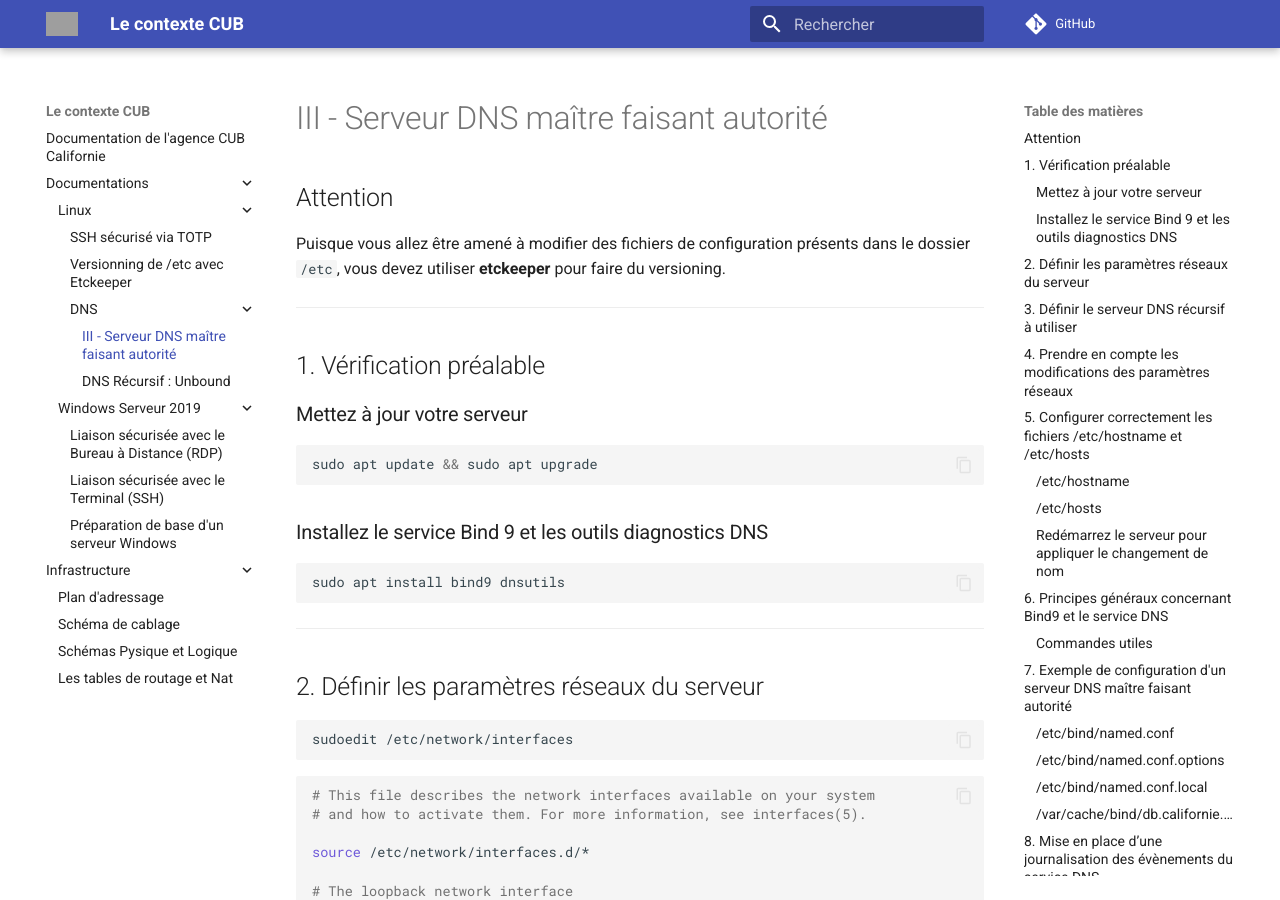
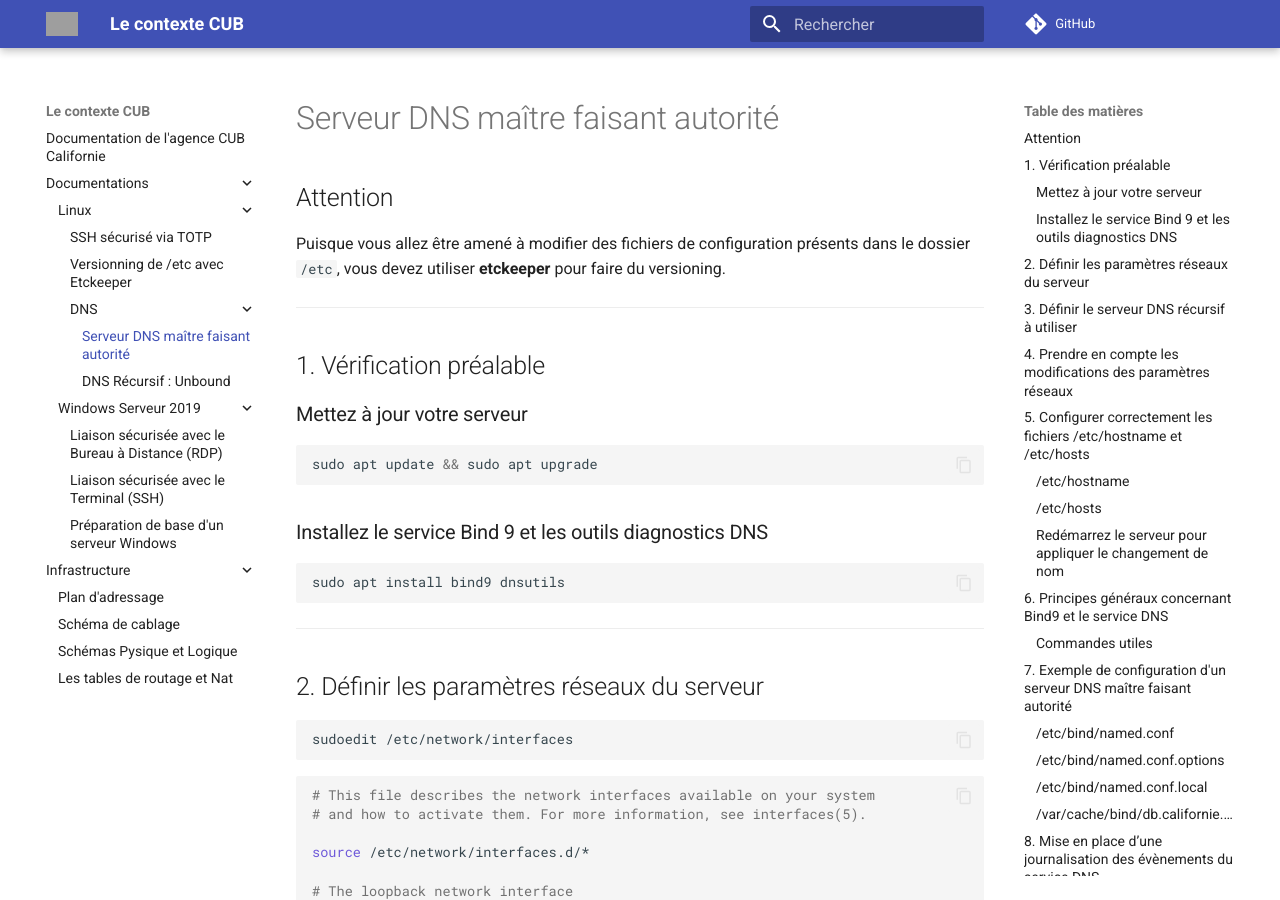
Before and after one commit to LibGR/CUBCalifornieDocs, an MkDocs documentation site: the page built from docs/Documentations/Linux/DNS/DNS_Maitre1.md, in a window 1280 px wide and 900 px high. Built offline with MkDocs 1.6.1 and Material for MkDocs 9.7.7, drawn with Linux system fonts in a browser that asks for light colours; comment, search, counter and statistics services are not loaded; grey boxes are pictures that could not be loaded.

Commit message:
Ptite modif

```diff
--- a/docs/Documentations/Linux/DNS/DNS_Maitre1.md
+++ b/docs/Documentations/Linux/DNS/DNS_Maitre1.md
@@ -1,4 +1,4 @@
-# III - Serveur DNS maître faisant autorité
+# Serveur DNS maître faisant autorité
 
 ## Attention
 
```
